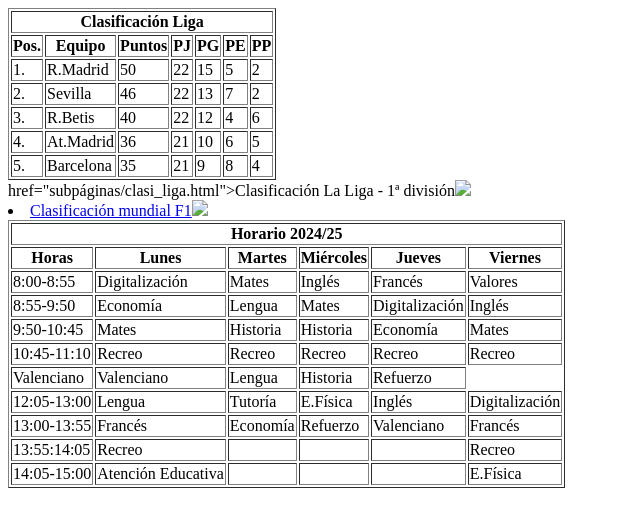
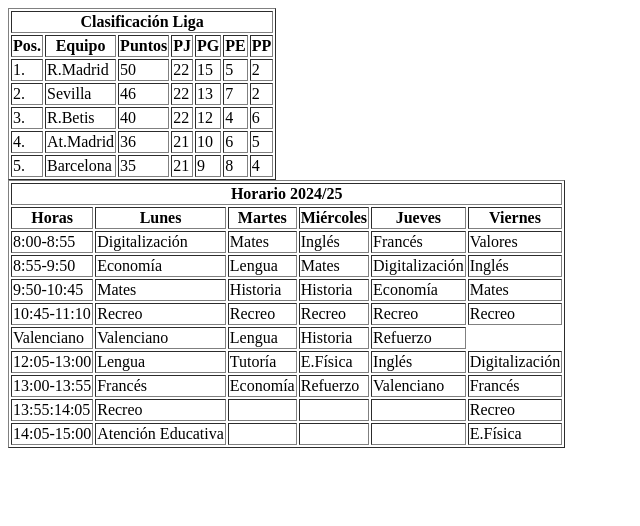
Before and after one commit to ikerperez8/tema1-actividad5, a plain HTML site: page index.html in a window 1280 px wide. Shown: the whole page, without its empty margins (0-640 px from the left). Drawn offline with Linux system fonts and the light colour scheme.

Commit message:
Add files via upload

```diff
--- a/index.html
+++ b/index.html
@@ -155,8 +155,7 @@
 <td>
 <td>
 <td>Recreo</td>
-</tr>href="subpáginas/clasi_liga.html">Clasificación La Liga - 1ª división<img src="imágenes/la_liga_santander.png" height="50"></a></li>
-            <li><a href="subpáginas/clasi_f1.html">Clasificación mundial F1<img src="imágenes/f1.png" height="50"></a></li>
+
        </ul>
 <tr>
 <td>14:05-15:00</td>
```
